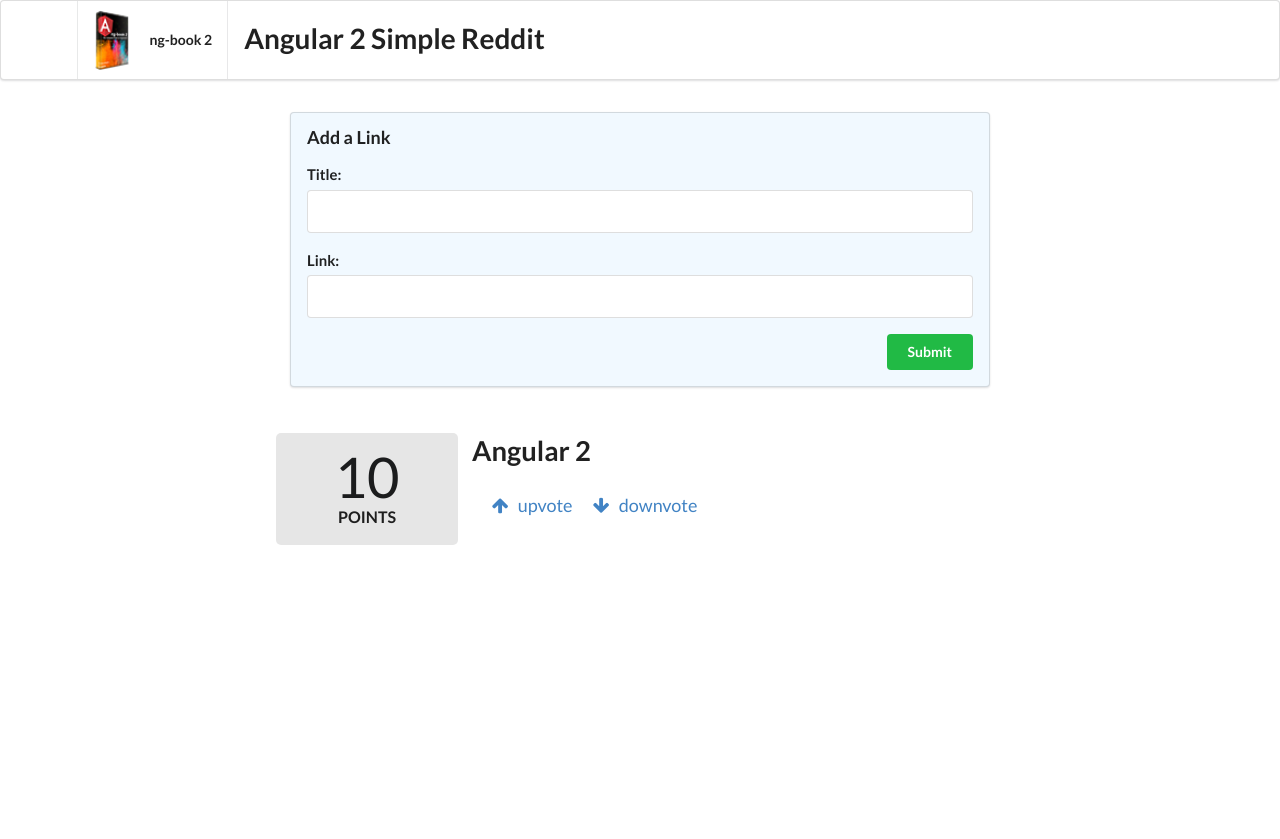
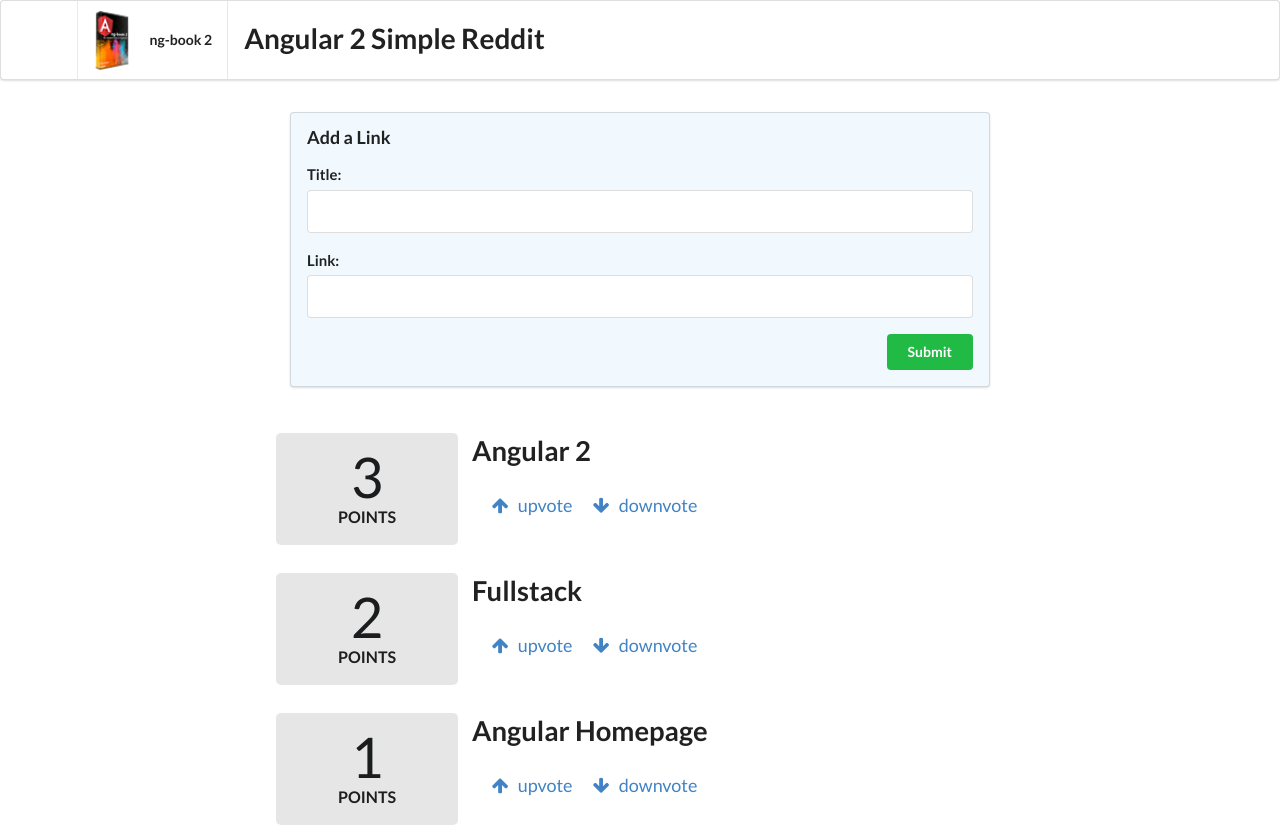
Before and after one commit to ashaunthomas/angular-reddit, an Angular app in the folder root/: page / in a window 1280 px wide. Before the commit the page ends 800 px from the top, so only its background shows below. Built offline with nearby package versions, Linux system fonts and the light colour scheme.

Commit message:
setup @Input for hierarchy variable sharing

```diff
--- a/root/src/app/app.component.html
+++ b/root/src/app/app.component.html
@@ -14,5 +14,7 @@
 </form>
 
 <div class = "ui grid posts">
-  <app-article></app-article>
+  <app-article *ngFor="let article of articles" [article] = "article">
+
+  </app-article>
 </div>
--- a/root/src/app/app.component.ts
+++ b/root/src/app/app.component.ts
@@ -1,12 +1,22 @@
 import { Component } from '@angular/core';
+import { Article } from './article/article.model';
 @Component({
   selector: 'app-root',
   templateUrl: './app.component.html',
   styleUrls: ['./app.component.css']
 })
 export class AppComponent {
-  addArticle(title:HTMLInputElement, link: HTMLInputElement):boolean {
+  articles: Article[];
+
+  constructor() {
+    this.articles = [
+      new Article('Angular 2', 'http://angular.io', 3),
+      new Article('Fullstack', 'http://fullstack.io', 2),
+      new Article('Angular Homepage', 'http://angular.io', 1)
+    ];
+  }
+  addArticle(title: HTMLInputElement, link: HTMLInputElement):boolean {
     console.log(`Adding article title: ${title.value} and link: ${link.value}`)
-    return false
+    return false;
   }
 }
--- a/root/src/app/article/article.component.ts
+++ b/root/src/app/article/article.component.ts
@@ -18,22 +18,15 @@
      component
   */
   @HostBinding('attr.class') cssClass = 'row';
-
-  article: Article;
-
-  constructor() {
-    this.article = new Article();
-    this.article.title = 'Angular 2';
-    this.article.link = 'http://angular.io';
-    this.article.votes = 10;
-  }
+  @Input() article: Article;
+  constructor() {}
 
   voteUp(): boolean {
-    this.article.votes++;
+    this.article.voteUp();
     return false;
   }
   voteDown(): boolean {
-    this.article.votes--;
+    this.article.voteDown();
     return false;
    }
 
--- a/root/src/app/article/article.model.ts
+++ b/root/src/app/article/article.model.ts
@@ -3,9 +3,30 @@
   link: string;
   votes: number;
 
-  contructor( title: string, link: string, votes?: number) {
+  constructor(title: string, link: string, votes?: number) {
     this.title = title;
     this.link = link;
     this.votes = votes || 0;
   }
+
+  voteUp(): void {
+    this.votes += 1;
+  }
+
+  voteDown(): void {
+    this.votes -= 1;
+  }
+
+  // domain() is a utility function that extracts
+  // the domain from a URL, which we'll explain shortly
+  domain(): string {
+    try {
+      // e.g. http://foo.com/path/to/bar
+      const domainAndPath: string = this.link.split('//')[1];
+      // e.g. foo.com/path/to/bar
+      return domainAndPath.split('/')[0];
+    } catch (err) {
+      return 'ERROR';
+    }
+  }
 }
--- a/root/tsconfig.json
+++ b/root/tsconfig.json
@@ -8,6 +8,7 @@
     "emitDecoratorMetadata": true,
     "experimentalDecorators": true,
     "target": "es5",
+    "strict":true,
     "typeRoots": [
       "node_modules/@types"
     ],
```
